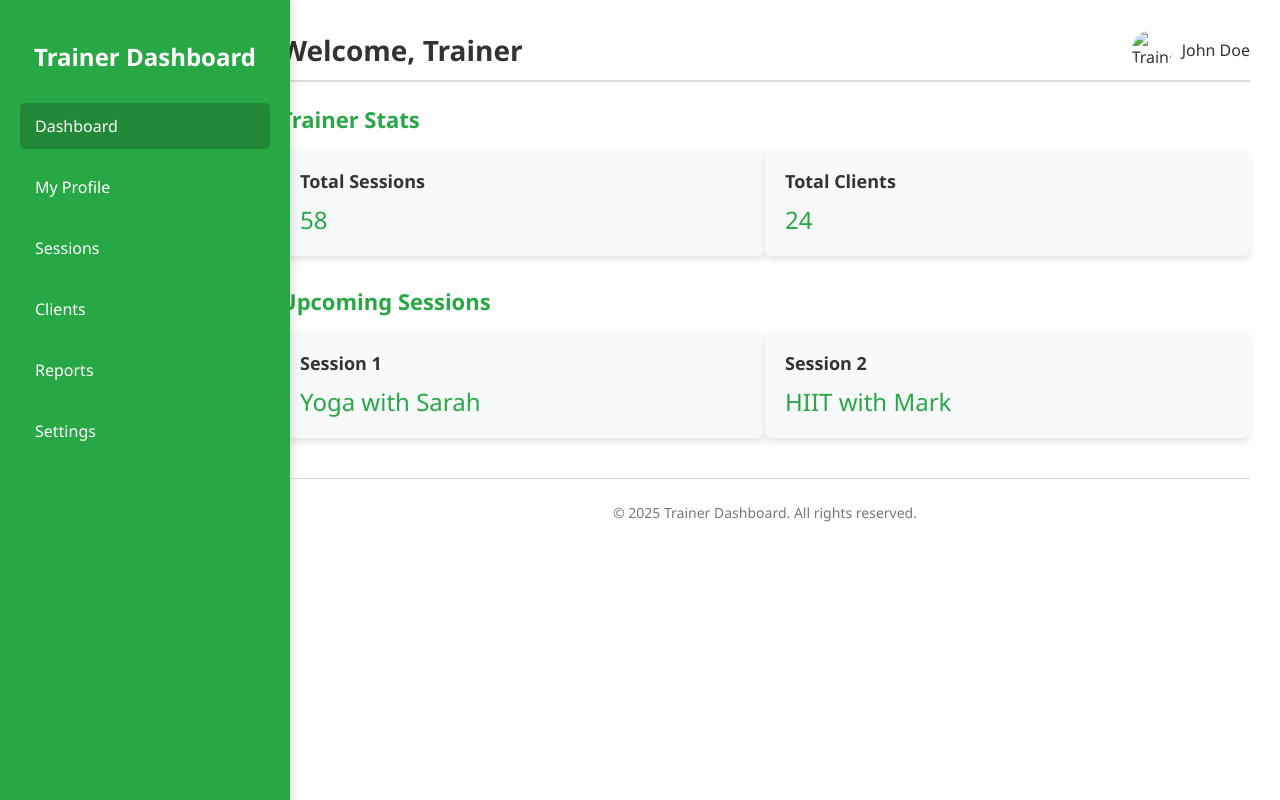
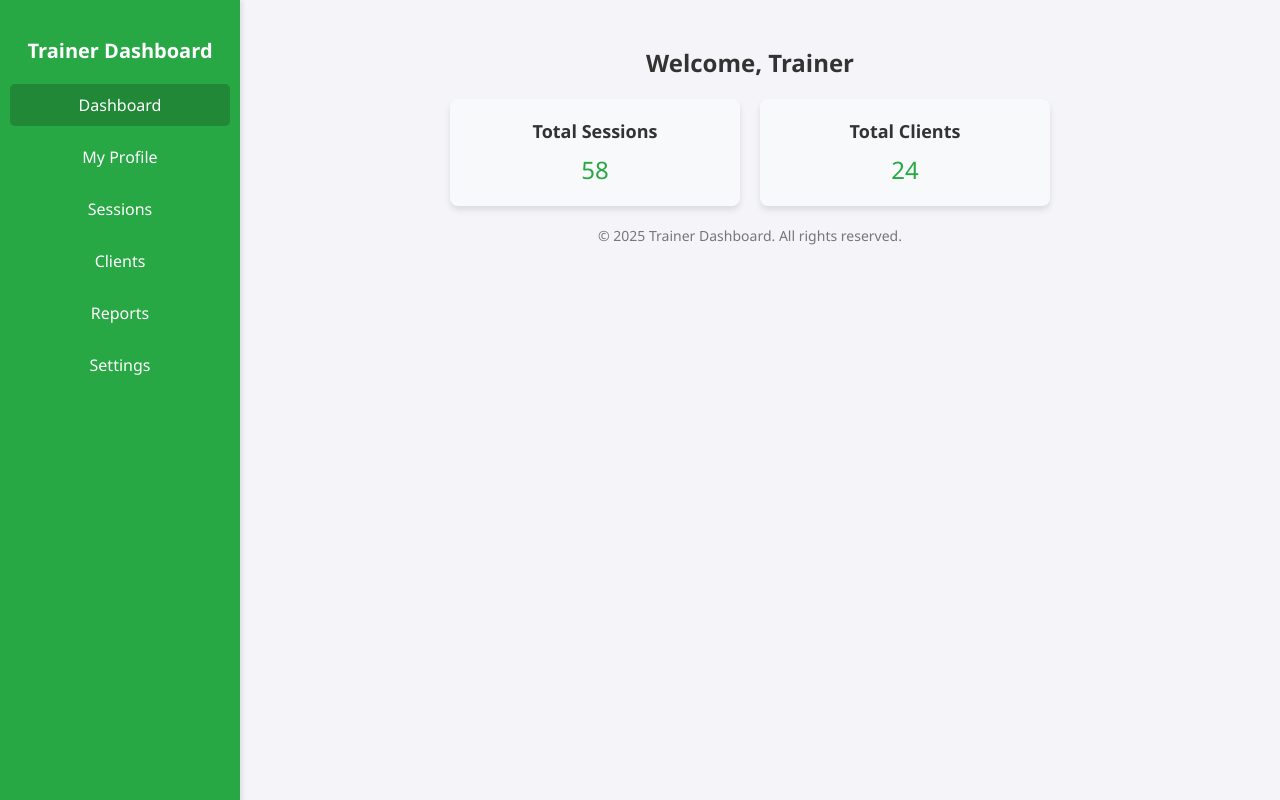
Before and after one commit to Muhammedmidlajc/F4FITNESS, a Django app: page /trainer_dashboard/ in a window 1280 px wide. Run offline with Django 5.2, Linux system fonts and the light colour scheme; some libraries are stand-ins or nearby versions.

Commit message:
trainer dashboard

```diff
--- a/fitapp/urls.py
+++ b/fitapp/urls.py
@@ -91,6 +91,7 @@ urlpatterns = [
 
  path('customer-form/<int:product_id>/', views.customer_form, name='customer_form'),
  path('order-success/', views.order_success, name='order_success'),
+ path('trainer_profile/', views.trainer_profile, name='trainer_profile'),
 
 
 
--- a/fitapp/views.py
+++ b/fitapp/views.py
@@ -373,6 +373,37 @@ def payment_page(request):
 
 
 
+def trainer_profile(request):
+    profile = get_object_or_404(TrainerProfile, user=request.user)
+
+    if request.method == 'POST':
+        username = request.POST.get('username')
+        password = request.POST.get('password')
+        name = request.POST.get('name')
+        dob = request.POST.get('dob')
+        address = request.POST.get('address')
+        phone_number = request.POST.get('phone_number')
+        image = request.FILES.get('image')
+
+        # Update user model
+        if username :
+            request.user.username = username
+        if password:
+            request.user.set_password(password)
+        request.user.save()
+
+        # Update user profile
+        profile.name = name
+        profile.dob = dob
+        profile.address = address
+        profile.phone_number = phone_number
+        if image:
+            profile.image = image
+        profile.save()
+
+        messages.success(request, 'Profile updated successfully!')
+        return redirect('trainer_profile')
+    return render(request, 'trainer_profile.html', {'profile': profile})
 
 
 
--- a/templates/f4fitness/trainer_dashboard.html
+++ b/templates/f4fitness/trainer_dashboard.html
@@ -5,108 +5,75 @@
     <meta name="viewport" content="width=device-width, initial-scale=1.0">
     <title>Trainer Dashboard</title>
     <style>
+        /* General Styles */
         body {
             font-family: 'Segoe UI', Tahoma, Geneva, Verdana, sans-serif;
             margin: 0;
             padding: 0;
             background-color: #f4f4f9;
             color: #333;
+            display: flex;
+            justify-content: flex-start;
+            align-items: flex-start;
+            height: 100vh;
         }
 
-        .dashboard-container {
-            display: flex;
-            height: 100vh;
-            background-color: #e9ecef;
-        }
-
-        /* Sidebar styles */
+        /* Sidebar */
         .sidebar {
-            width: 250px;
-            background-color: #28a745;
-            padding: 20px;
-            color: white;
-            box-shadow: 4px 0 8px rgba(0, 0, 0, 0.1);
             position: fixed;
-            height: 100%;
             top: 0;
             left: 0;
+            width: 200px;
+            height: 100%;
+            background-color: #28a745;
+            color: white;
+            padding: 20px;
             display: flex;
             flex-direction: column;
+            align-items: center;
+            box-shadow: 2px 0 5px rgba(0, 0, 0, 0.1);
         }
 
         .sidebar h2 {
-            text-align: center;
-            font-size: 24px;
-            margin-bottom: 30px;
+            font-size: 20px;
+            margin-bottom: 20px;
         }
 
         .sidebar a {
             color: white;
             text-decoration: none;
             display: block;
-            padding: 12px 15px;
-            margin-bottom: 15px;
-            font-size: 16px;
+            padding: 10px;
+            width: 100%;
+            text-align: center;
+            margin-bottom: 10px;
             border-radius: 5px;
             transition: background-color 0.3s;
         }
 
-        .sidebar a:hover {
+        .sidebar a:hover, .sidebar .active {
             background-color: #218838;
         }
 
-        .sidebar .active {
-            background-color: #218838;
-        }
-
-        /* Main content styles */
+        /* Main Content */
         .main-content {
-            margin-left: 250px;
+            margin-left: 220px; /* Offset to account for the sidebar width */
             padding: 30px;
+            width: calc(100% - 220px); /* Ensures the content area fills the remaining width */
+            text-align: center;
             flex-grow: 1;
-            background-color: #fff;
-        }
-
-        .header {
-            display: flex;
-            justify-content: space-between;
-            align-items: center;
-            margin-bottom: 20px;
-            border-bottom: 2px solid #ddd;
-            padding-bottom: 10px;
         }
 
         .header h1 {
-            margin: 0;
-            font-size: 28px;
-        }
-
-        .header .user-info {
-            display: flex;
-            align-items: center;
-            font-size: 16px;
-        }
-
-        .user-info img {
-            width: 40px;
-            height: 40px;
-            border-radius: 50%;
-            margin-right: 10px;
-        }
-
-        .section {
-            margin-bottom: 30px;
-        }
-
-        .section h3 {
-            font-size: 22px;
-            margin-bottom: 15px;
-            color: #28a745;
+            font-size: 24px;
+            margin-bottom: 20px;
         }
 
         .cards {
             display: flex;
-            justify-content: space-between;
+            justify-content: center;
+            gap: 20px;
+            flex-wrap: wrap;
         }
 
         .card {
@@ -114,8 +81,9 @@
             padding: 20px;
             border-radius: 8px;
             box-shadow: 0 4px 6px rgba(0, 0, 0, 0.1);
-            width: 48%;
+            width: 250px;
             transition: transform 0.3s;
+            text-align: center;
         }
 
         .card:hover {
@@ -136,48 +104,17 @@
 
         /* Footer */
         .footer {
-            text-align: center;
+            margin-top: 20px;
             font-size: 14px;
             color: #777;
-            margin-top: 40px;
-            padding-top: 10px;
-            border-top: 1px solid #ddd;
-        }
-
-        /* Media Query for Mobile Devices */
-        @media (max-width: 768px) {
-            .dashboard-container {
-                flex-direction: column;
-            }
-
-            .sidebar {
-                width: 100%;
-                height: auto;
-                position: relative;
-            }
-
-            .main-content {
-                margin-left: 0;
-                padding: 15px;
-            }
-
-            .cards {
-                flex-direction: column;
-            }
-
-            .card {
-                width: 100%;
-                margin-bottom: 15px;
-            }
         }
     </style>
 </head>
 <body>
-    <div class="dashboard-container">
     <div class="sidebar">
         <h2>Trainer Dashboard</h2>
         <a href="#" class="active">Dashboard</a>
-            <a href="#">My Profile</a>
+        <a href="{% url 'trainer_profile' %}">My Profile</a>
         <a href="#">Sessions</a>
         <a href="#">Clients</a>
         <a href="#">Reports</a>
@@ -187,14 +124,8 @@
     <div class="main-content">
         <div class="header">
             <h1>Welcome, Trainer</h1>
-                <div class="user-info">
-                    <img src="https://via.placeholder.com/40" alt="Trainer Image">
-                    <span>John Doe</span>
-                </div>
         </div>
 
-            <div class="section">
-                <h3>Trainer Stats</h3>
         <div class="cards">
             <div class="card">
                 <div class="title">Total Sessions</div>
@@ -205,26 +136,10 @@
                 <div class="value">24</div>
             </div>
         </div>
-            </div>
-
-            <div class="section">
-                <h3>Upcoming Sessions</h3>
-                <div class="cards">
-                    <div class="card">
-                        <div class="title">Session 1</div>
-                        <div class="value">Yoga with Sarah</div>
-                    </div>
-                    <div class="card">
-                        <div class="title">Session 2</div>
-                        <div class="value">HIIT with Mark</div>
-                    </div>
-                </div>
-            </div>
 
         <div class="footer">
             <p>&copy; 2025 Trainer Dashboard. All rights reserved.</p>
         </div>
     </div>
-    </div>
 </body>
 </html>
```
Also changed, not shown: templates/admin_dashboard.html (+62 -1 lines), templates/trainer_profile.html (added, +117 -0 lines). Lines whose indentation alone changed are shown as unchanged.
